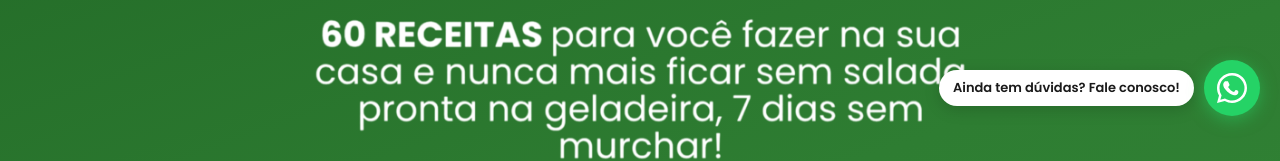
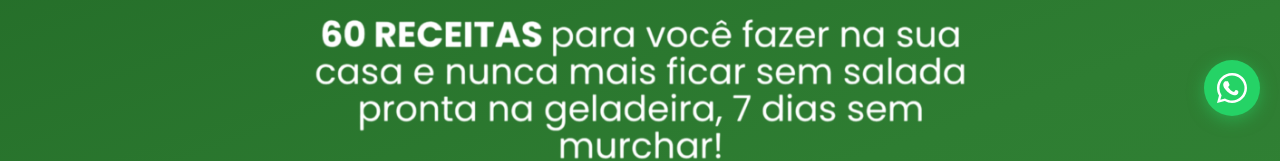
Before and after one commit to ggbrielmesquita-ux/saladasdepote, a plain HTML site: page saladas no pote/index.html in a window 1280 px wide. Shown: the part 604-765 px from the top of the page. Drawn offline with Linux system fonts and the light colour scheme.

Commit message:
Add files via upload

```diff
--- a/saladas no pote/index.html
+++ b/saladas no pote/index.html
@@ -2143,7 +2143,6 @@
   <a class="whatsapp-float"
      href="https://wa.me/5527998434186?text=Ol%C3%A1%2C+gostaria+de+tirar+algumas+d%C3%BAvidas+sobre+o+Saladas+no+Pote+%F0%9F%A5%97"
      target="_blank" rel="noopener" aria-label="Fale conosco pelo WhatsApp">
-    <span class="wpp-label">Ainda tem dúvidas? Fale conosco!</span>
     <span class="wpp-icon">
       <svg xmlns="http://www.w3.org/2000/svg" viewBox="0 0 24 24">
         <path d="M20.52 3.48A11.93 11.93 0 0 0 12 0C5.37 0 0 5.37 0 12c0 2.11.55 4.17 1.6 5.99L0 24l6.18-1.62A11.94 11.94 0 0 0 12 24c6.63 0 12-5.37 12-12 0-3.21-1.25-6.22-3.48-8.52zM12 22c-1.85 0-3.67-.5-5.25-1.44l-.38-.22-3.67.96.98-3.58-.25-.4A9.94 9.94 0 0 1 2 12C2 6.48 6.48 2 12 2c2.67 0 5.18 1.04 7.07 2.93A9.93 9.93 0 0 1 22 12c0 5.52-4.48 10-10 10zm5.44-7.4c-.3-.15-1.76-.87-2.03-.97-.27-.1-.47-.15-.67.15-.2.3-.77.97-.94 1.17-.17.2-.35.22-.65.07-.3-.15-1.27-.47-2.42-1.5-.9-.8-1.5-1.78-1.68-2.08-.17-.3-.02-.46.13-.61.13-.13.3-.35.45-.52.15-.17.2-.3.3-.5.1-.2.05-.37-.02-.52-.07-.15-.67-1.62-.92-2.22-.24-.58-.49-.5-.67-.51H6.8c-.2 0-.52.07-.8.37-.27.3-1.04 1.02-1.04 2.48s1.07 2.88 1.22 3.08c.15.2 2.1 3.2 5.09 4.49.71.31 1.27.49 1.7.63.72.23 1.37.2 1.88.12.57-.09 1.76-.72 2.01-1.41.25-.69.25-1.28.17-1.41-.07-.12-.27-.2-.57-.35z"/>
```
